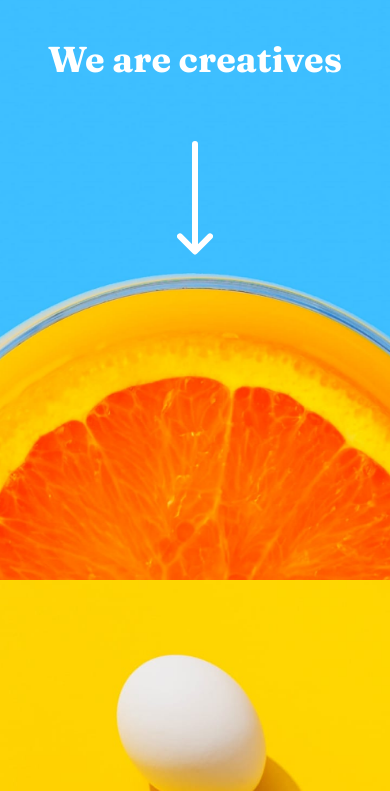
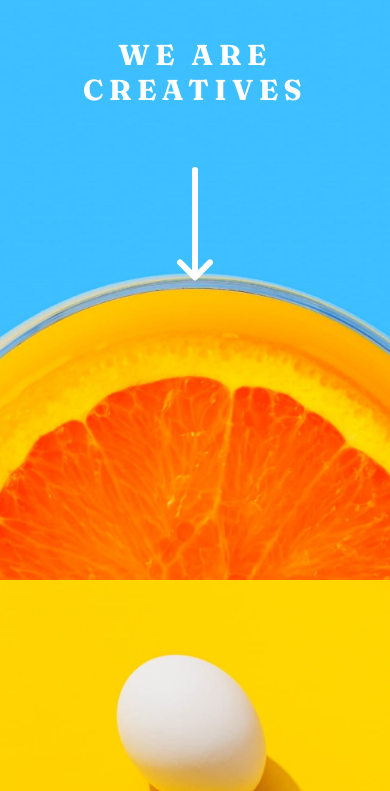
Before and after one commit to xarmzon/sunnyside-agency, a plain HTML site: page index.html in a window 390 px wide. Shown: the part 53-844 px from the top of the page. Drawn offline with Linux system fonts and the light colour scheme.

Commit message:
new update-2

```diff
--- a/style.css
+++ b/style.css
@@ -95,6 +95,7 @@ header h1 {
   margin: 1.5rem 0 5rem;
   text-align: center;
   font-family: "Fraunces";
+  text-transform: uppercase;
 }
 
 #arrow {
@@ -285,6 +286,10 @@ footer .logo img {
     position: relative;
     height: 75vh;
   }
+  header h1 {
+    font-size: 1.6rem;
+    letter-spacing: 0.3rem;
+  }
   header nav {
     position: absolute;
     left: 0;
```
